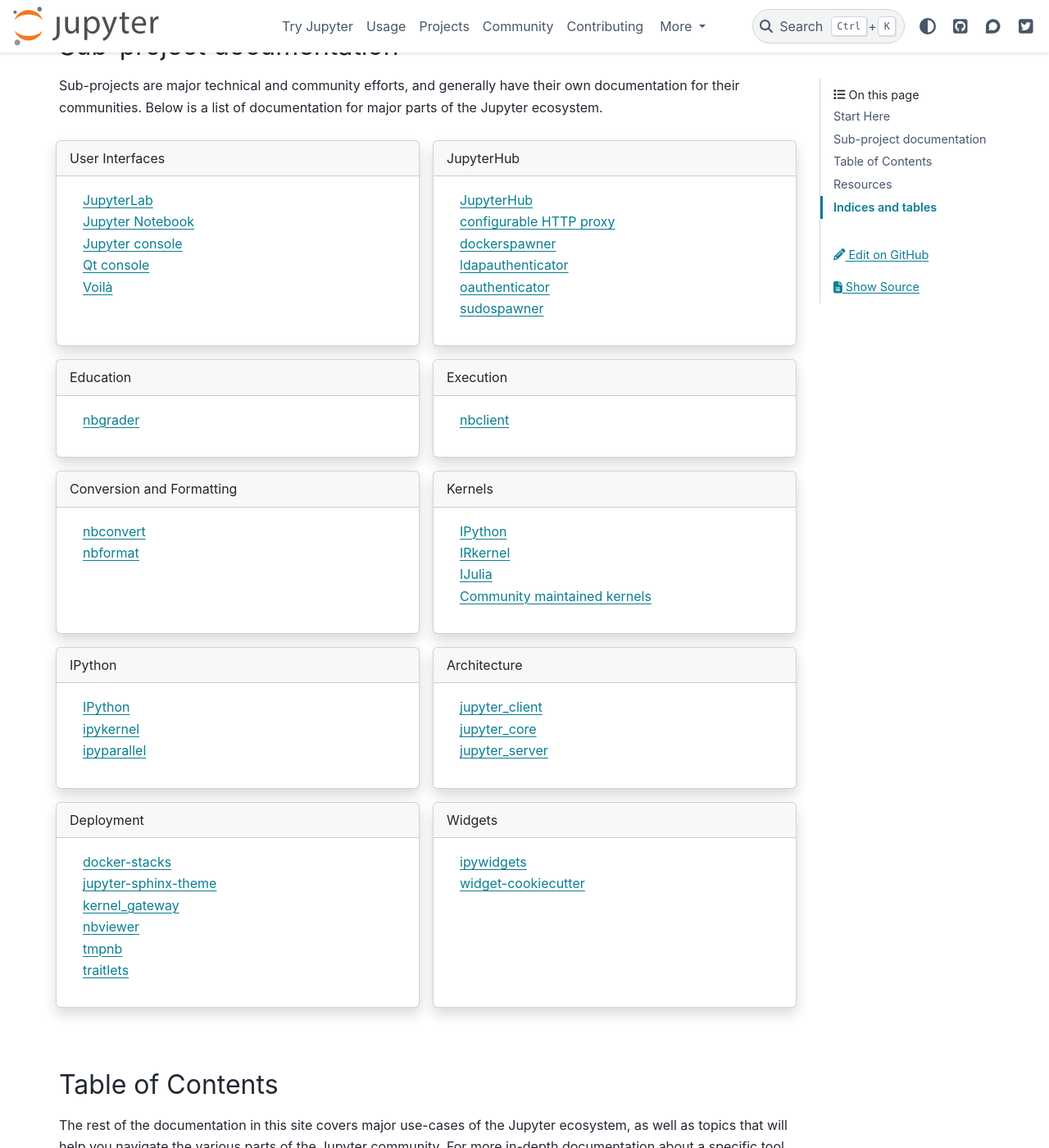
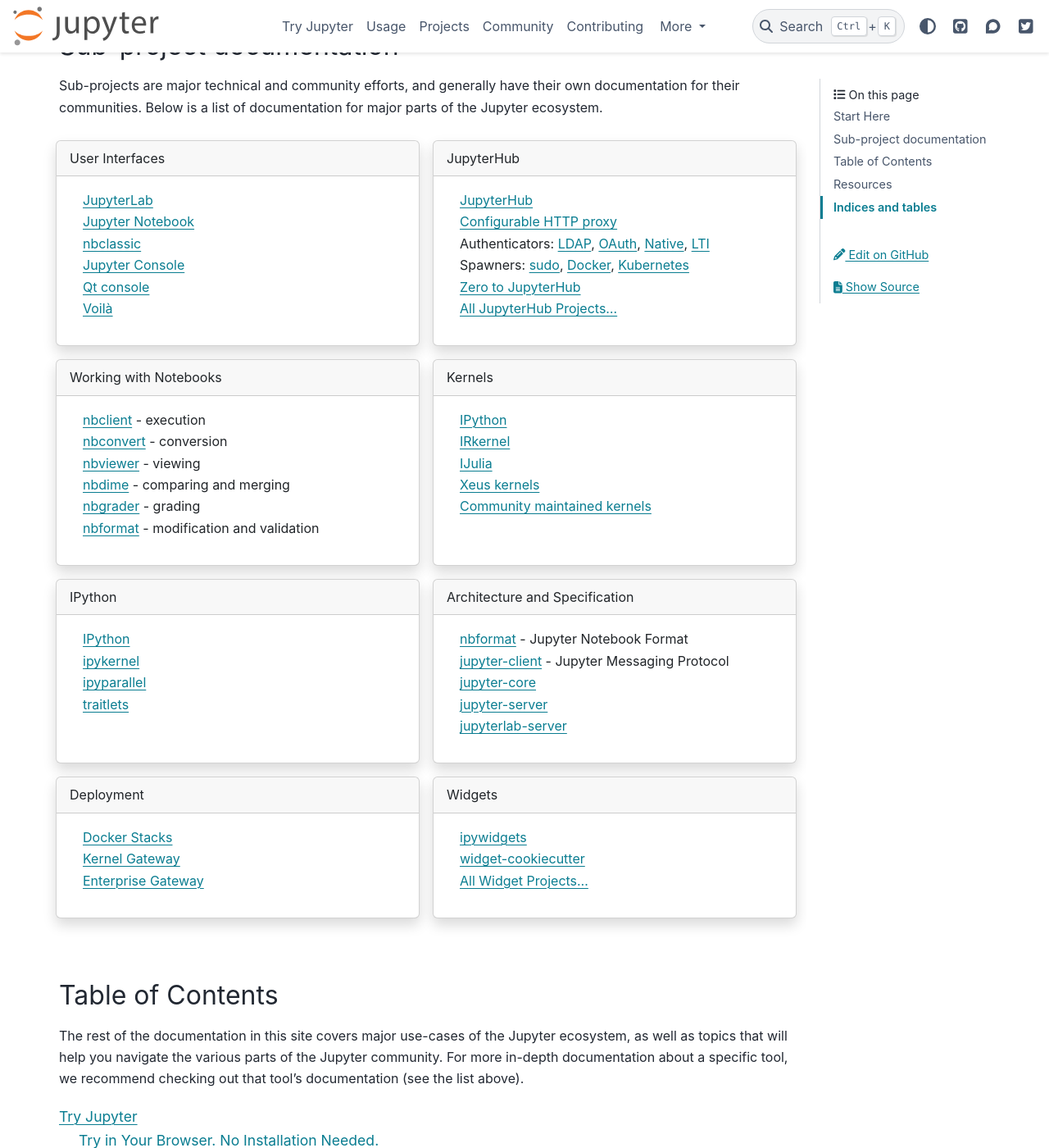
Before and after one commit to jupyter/jupyter, a Sphinx documentation site: the page built from docs/source/index.md, in a window 1280 px wide and 1400 px high, scrolled down 764 px. Shown: the whole window at 82% size. Built offline with Sphinx 7.4.7 and the PyData theme 0.15.4, drawn with Linux system fonts in a browser that asks for light colours; pages that are not in the unit, such as notebooks, are missing from menus.

Commit message:
Update the links to subproject documentation (#596)
* Update the links to subproject documentation

* Collapse spawners and authenticators, add nativeauthenticator and Kubernetes spawner,

* Add LTI

* https everwhere, highlight most important specification links

* Cut "specification" word

* Trim `nbformat` as API description

````diff
--- a/docs/source/index.md
+++ b/docs/source/index.md
@@ -60,74 +60,71 @@
 User Interfaces
 ^^^^^^
 * [JupyterLab](https://github.com/jupyterlab/jupyterlab)
-* [Jupyter Notebook](http://jupyter-notebook.readthedocs.io/en/latest/)
-* [Jupyter console](http://jupyter_console.readthedocs.io/en/latest)
+* [Jupyter Notebook](https://jupyter-notebook.readthedocs.io/en/latest/)
+* [nbclassic](https://github.com/jupyterlab/nbclassic)
+* [Jupyter Console](https://jupyter_console.readthedocs.io/en/latest)
 * [Qt console](https://qtconsole.readthedocs.io/en/stable)
 * [Voilà](https://voila.readthedocs.io/)
 
 ---
 JupyterHub
 ^^^^^^
-* [JupyterHub](http://jupyterhub.readthedocs.io/en/latest)
-* [configurable HTTP proxy](https://github.com/jupyter/configurable-http-proxy)
-* [dockerspawner](https://github.com/jupyter/dockerspawner)
-* [ldapauthenticator](https://github.com/jupyter/ldapauthenticator)
-* [oauthenticator](https://github.com/jupyter/oauthenticator)
-* [sudospawner](https://github.com/jupyter/sudospawner)
+* [JupyterHub](https://jupyterhub.readthedocs.io/en/latest)
+* [Configurable HTTP proxy](https://github.com/jupyterhub/configurable-http-proxy)
+* Authenticators: [LDAP](https://github.com/jupyterhub/ldapauthenticator), [OAuth](https://oauthenticator.readthedocs.io/en/latest/), [Native](https://native-authenticator.readthedocs.io/en/latest/), [LTI](https://ltiauthenticator.readthedocs.io/en/latest/)
+* Spawners: [sudo](https://github.com/jupyterhub/sudospawner), [Docker](https://jupyterhub-dockerspawner.readthedocs.io/en/latest/), [Kubernetes](https://jupyterhub-kubespawner.readthedocs.io/en/latest/)
+* [Zero to JupyterHub](https://zero-to-jupyterhub.readthedocs.io/en/latest/)
+* [All JupyterHub Projects...](https://github.com/jupyterhub)
 
 ---
-Education
+Working with Notebooks
 ^^^^^^
-* [nbgrader](http://nbgrader.readthedocs.io/en/latest)
-
----
-Execution
-^^^^^^
-* [nbclient](http://nbclient.readthedocs.io/en/latest)
-
----
-Conversion and Formatting
-^^^^^^
-* [nbconvert](http://nbconvert.readthedocs.io/en/latest)
-* [nbformat](http://nbformat.readthedocs.io/en/latest)
+* [nbclient](https://nbclient.readthedocs.io/en/latest/) - execution
+* [nbconvert](https://nbconvert.readthedocs.io/en/latest/) - conversion
+* [nbviewer](https://github.com/jupyter/nbviewer/) - viewing
+* [nbdime](https://nbdime.readthedocs.io/) - comparing and merging
+* [nbgrader](https://nbgrader.readthedocs.io/en/latest/) - grading
+* [nbformat](https://nbformat.readthedocs.io/en/latest/) - modification and validation
 
 ---
 Kernels
 ^^^^^^
-* [IPython](https://ipython.readthedocs.io/en/stable)
+* [IPython](https://ipython.readthedocs.io/en/stable/)
 * [IRkernel](https://irkernel.github.io)
 * [IJulia](https://github.com/JuliaLang/IJulia.jl)
-* [Community maintained kernels](https://github.com/ipython/ipython/wiki/IPython-kernels-for-other-languages)
+* [Xeus kernels](https://xeus.readthedocs.io/en/latest/)
+* [Community maintained kernels](https://github.com/jupyter/jupyter/wiki/Jupyter-kernels)
 
 ---
 IPython
 ^^^^^^
-* [IPython](http://ipython.readthedocs.io/en/stable)
-* [ipykernel](https://ipython.readthedocs.io/en/stable)
-* [ipyparallel](https://ipyparallel.readthedocs.io/en/latest)
+* [IPython](https://ipython.readthedocs.io/en/stable/)
+* [ipykernel](https://ipython.readthedocs.io/en/stable/)
+* [ipyparallel](https://ipyparallel.readthedocs.io/en/latest/)
+* [traitlets](https://traitlets.readthedocs.io/en/stable/)
 
 ---
-Architecture
+Architecture and Specification
 ^^^^^^
-* [jupyter_client](http://jupyter-client.readthedocs.io/en/latest)
-* [jupyter_core](http://jupyter-core.readthedocs.io/en/latest)
-* [jupyter_server](https://jupyter-server.readthedocs.io/)
+* [nbformat](https://nbformat.readthedocs.io/en/latest/api.html) - Jupyter Notebook Format
+* [jupyter-client](https://jupyter-client.readthedocs.io/en/latest/) - Jupyter Messaging Protocol
+* [jupyter-core](https://jupyter-core.readthedocs.io/en/latest/)
+* [jupyter-server](https://jupyter-server.readthedocs.io/)
+* [jupyterlab-server](https://jupyterlab-server.readthedocs.io/en/stable/)
 
 ---
 Deployment
 ^^^^^^
-* [docker-stacks](https://github.com/jupyter/docker-stacks)
-* [jupyter-sphinx-theme](https://github.com/jupyter/jupyter-sphinx-theme)
-* [kernel_gateway](http://jupyter-kernel-gateway.readthedocs.io/en/latest)
-* [nbviewer](https://github.com/jupyter/nbviewer)
-* [tmpnb](https://github.com/jupyter/tmpnb)
-* [traitlets](http://traitlets.readthedocs.io/en/stable)
+* [Docker Stacks](https://jupyter-docker-stacks.readthedocs.io/en/latest/)
+* [Kernel Gateway](https://jupyter-kernel-gateway.readthedocs.io/en/latest/)
+* [Enterprise Gateway](https://jupyter-enterprise-gateway.readthedocs.io/en/latest/)
 
 ---
 Widgets
 ^^^^^^
 * [ipywidgets](https://ipywidgets.readthedocs.io/)
 * [widget-cookiecutter](https://github.com/jupyter-widgets/widget-cookiecutter/)
+* [All Widget Projects...](https://github.com/jupyter-widgets)
 
 ```
 
@@ -191,7 +188,7 @@
 [jupyter/help repo](https://github.com/jupyter/help), Start here for help and support questions
 [Jupyter mailing list](https://groups.google.com/forum/#!forum/jupyter), General discussion of Jupyter's use
 [Jupyter in Education group](https://groups.google.com/forum/#!forum/jupyter-education), Discussion of Jupyter's use in education
-[NumFocus](http://www.numfocus.org), "Promotes world-class, innovative, open source scientific software"
+[NumFocus](https://www.numfocus.org), "Promotes world-class, innovative, open source scientific software"
 [Donate to Project Jupyter](https://numfocus.salsalabs.org/donate-to-jupyter/index.html), Please contribute to open science collaboration and sustainability
 ```
 
````
